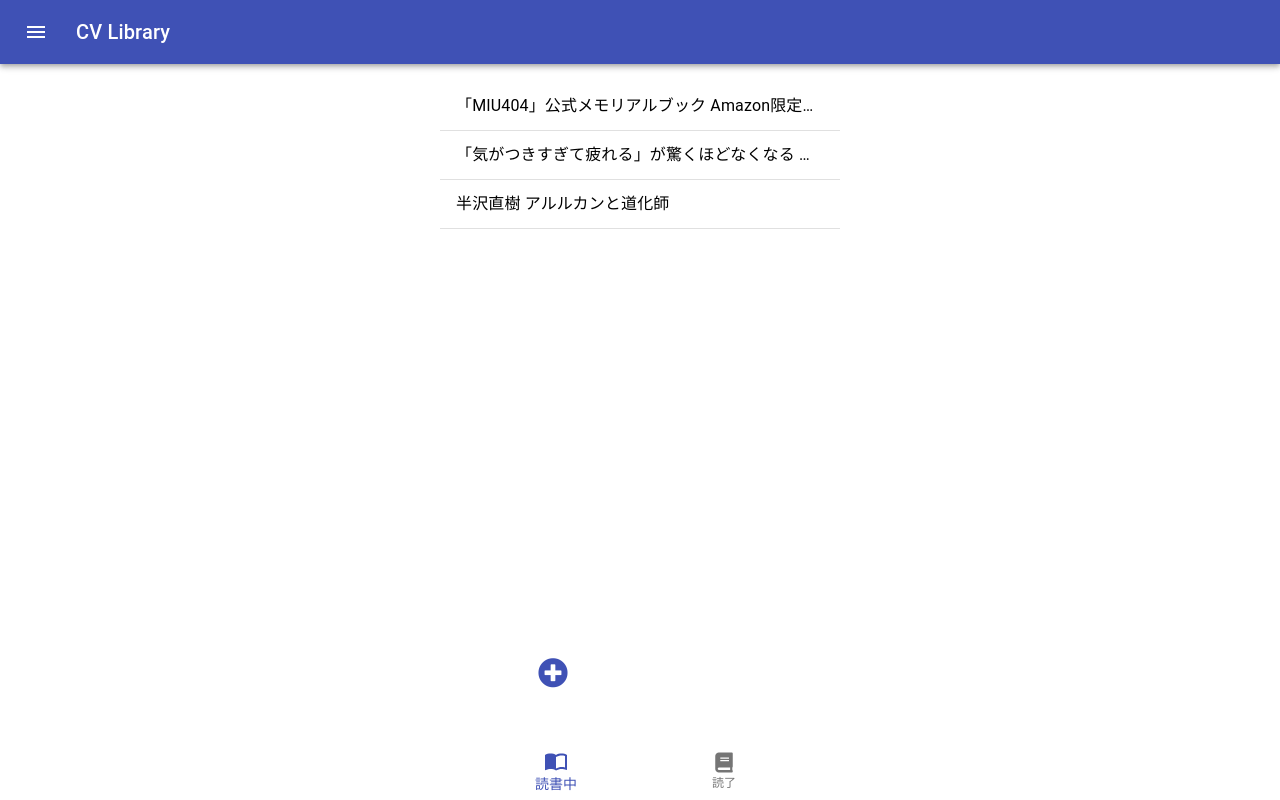
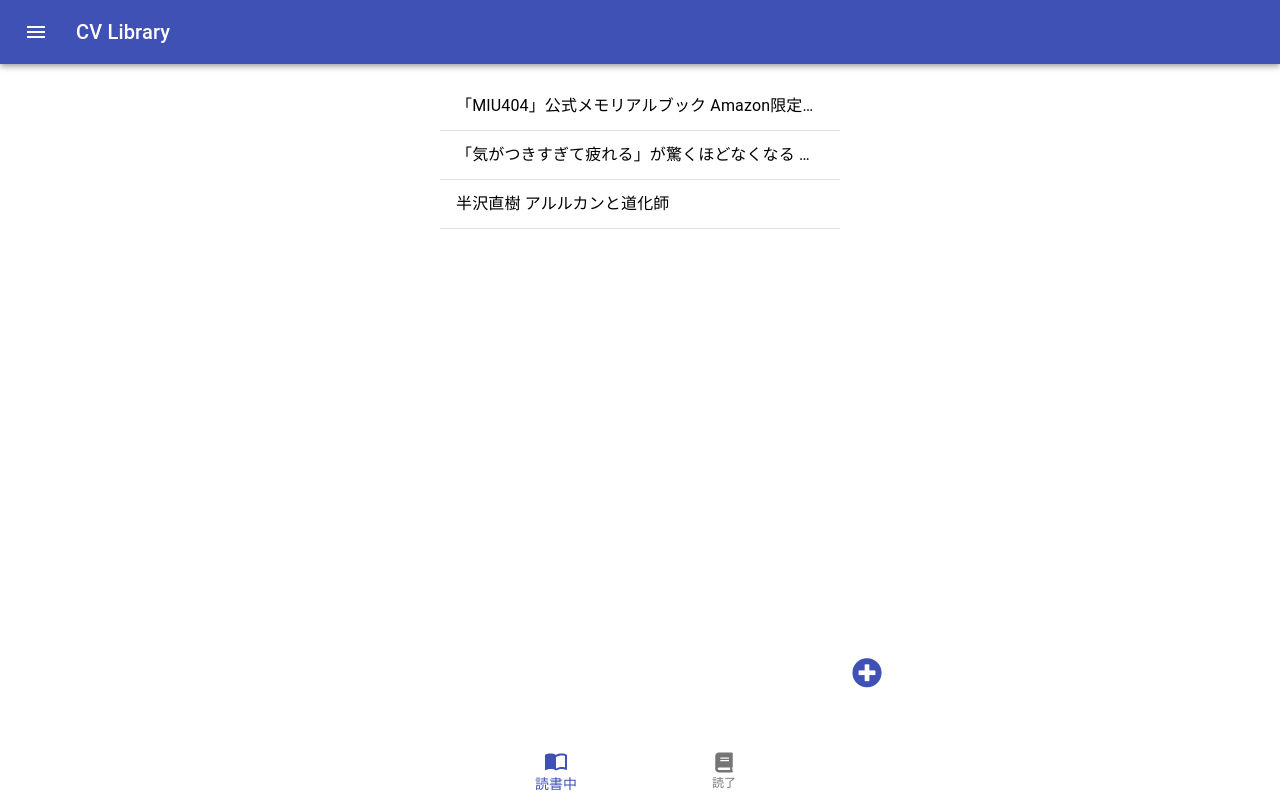
Before and after one commit to nozomi-iida/cv-library-web, a React (Create React App) app: page / in a window 1280 px wide. Built offline with nearby package versions, Linux system fonts and the light colour scheme; the HTML template or start-up script is replaced by a standard one.

Commit message:
[update]追加ボタンの位置を相対指定した

```diff
--- a/src/components/pages/BookList.jsx
+++ b/src/components/pages/BookList.jsx
@@ -62,13 +62,13 @@
         </ListItemLink>
         <Divider />
       </List>
+      <IconButton
+        className="fa fa-plus-circle"
+        color="primary"
+        style={{ fontSize: 30 , position:"fixed" , bottom:100,marginLeft:400}}
+        onClick={goform}
+    />
     </div>
-  <IconButton
-    className="fa fa-plus-circle"
-    color="primary"
-    style={{ fontSize: 30 , position:"fixed" , bottom:100, right:700}}
-    onClick={goform}
-/>
   </>
   );
 }
```
